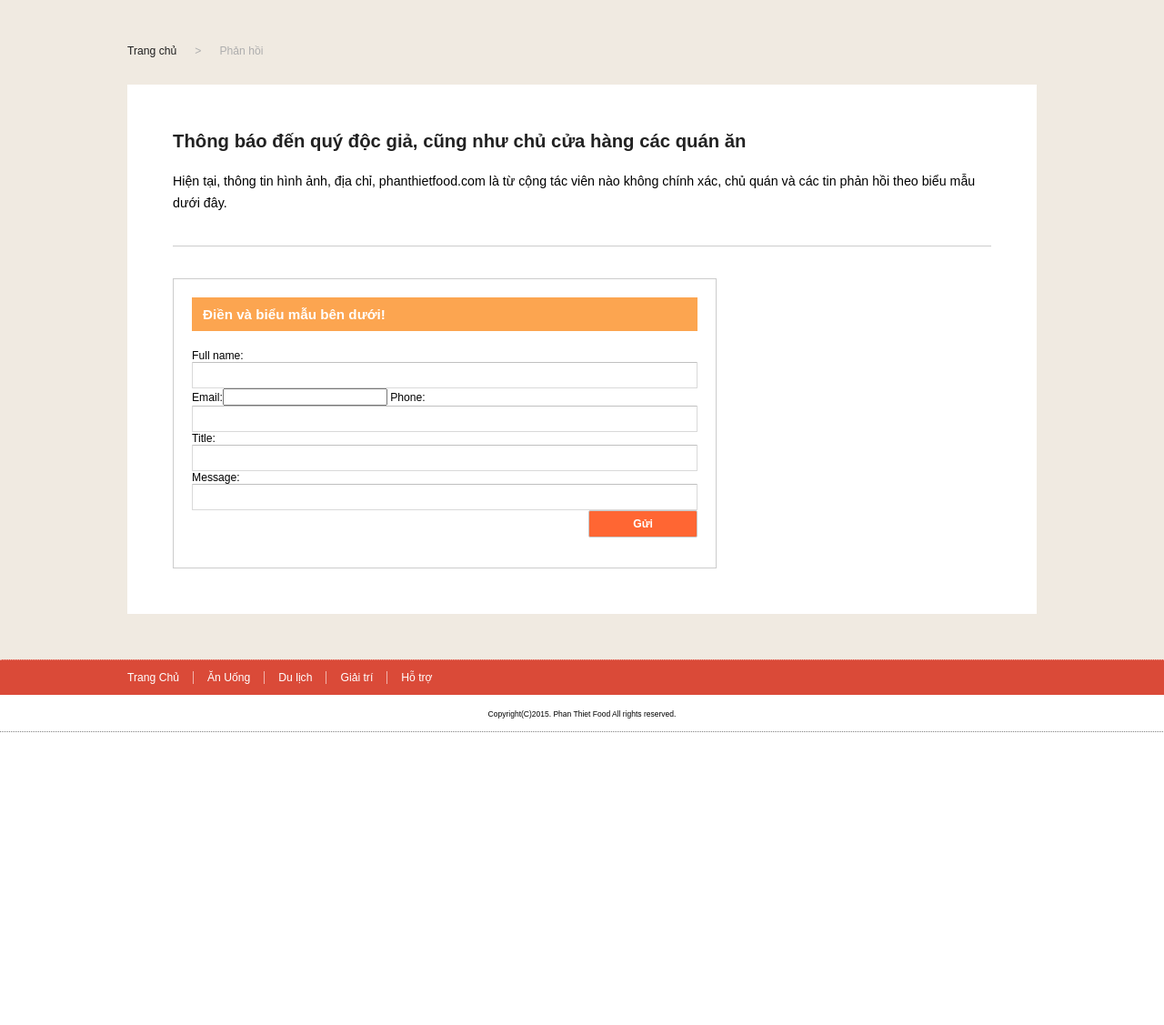
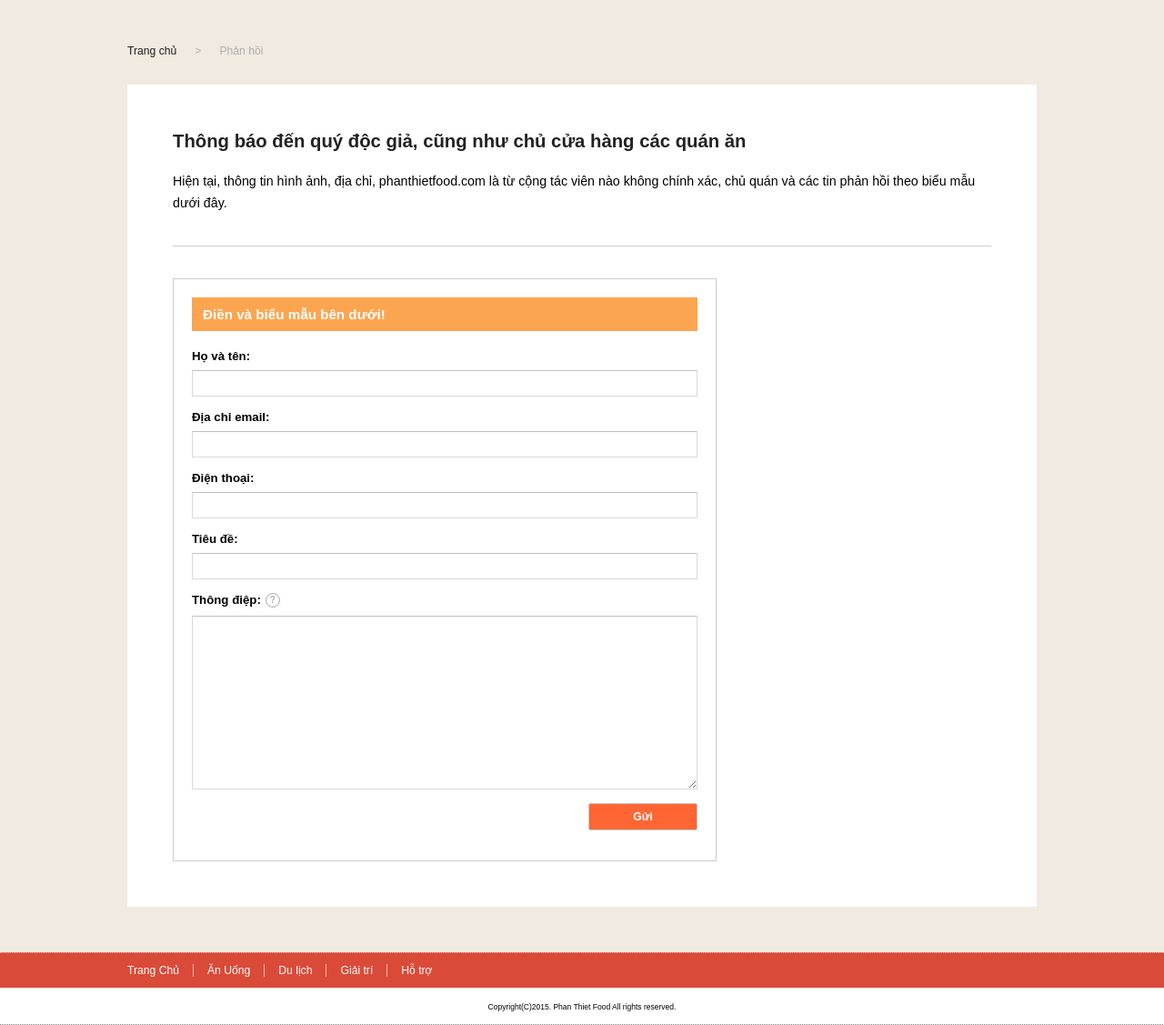
Before and after one commit to nikoladang/phan-thiet-food, a Django app: page / in a window 1280 px wide. Shown: the part 36-1163 px from the top of the page at 91% size. Before the commit the page ends 841 px from the top, so only its background shows below. Run offline with Django 3.2, Linux system fonts and the light colour scheme.

Commit message:
reverser to previous

```diff
--- a/contact/forms.py
+++ b/contact/forms.py
@@ -8,24 +8,16 @@ class ContactForm(forms.ModelForm):
         model = Contact
         fields = ["full_name", 'email', 'phone', 'title', 'message']
 
-    def clean_email(self):
-        print(self.cleaned_data)
-        email = self.cleaned_data.get('email')
-        email_base, provider = email.split("@")
-        domain, extension = provider.split('.')
-        if not extension == "edu":
-            raise forms.ValidationError("Please use a valid email!")
-        return(email)
+    # def clean_email(self):
+    #     print(self.cleaned_data)
+    #     email = self.cleaned_data.get('email')
+    #     email_base, provider = email.split("@")
+    #     domain, extension = provider.split('.')
+    #     if not extension == "edu":
+    #         raise forms.ValidationError("Please use a valid email!")
+    #     return(email)
     #
     # def clean_phone(self):
     #     print(self.cleaned_data)
     #
     #     return("111")
-
-    def clean_message(self):
-        message = self.cleaned_data.get('message')
-        print("zzzzzz"+message)
-        if not message:
-          return "NOT"
-        else:
-          return "OK"
--- a/contact/templates/home.html
+++ b/contact/templates/home.html
@@ -16,6 +16,7 @@
 <script src="{% static "static_common/js/jquery-v1.10.2.js" %}" type="text/javascript"></script>
 <script src="{% static "static_common/js/scroll.js" %}" type="text/javascript"></script>
 <script src="{% static "contact/js/feedback.js" %}" type="text/javascript"></script>
+
 </head>
 <body>
 {#<div>#}
@@ -62,10 +63,48 @@
           <div class="form">
             <div class="question_column">
               <form id="the_form" method="POST" action=".">{% csrf_token %}
-                {{ form }}
-                <p class="button">
-                  <button type="submit" class="confirm" id="confirm">Gửi</button>
-                </p>
+                <fieldset>
+                    <dl>
+                      <dt>Họ và tên:</dt>
+                      <dd>
+                        <input type="text" id="contact_name" class="name" name="full_name">
+                        <span class="error" id="error_name">This field is required</span>
+                      </dd>
+                    </dl>
+                    <dl>
+                      <dt>Địa chỉ email:</dt>
+                      <dd>
+                        <input type="text" id="contact_email" class="email" name="email">
+                        <span class="error" id="error_email">A valid email address is required</span>
+                      </dd>
+                    </dl>
+                    <dl>
+                      <dt>Điện thoại:</dt>
+                      <dd>
+                        <input type="text" id="contact_tel"class="tel" name="phone">
+                        <span class="error" id="error_tel">A valid phone is required</span>
+                      </dd>
+                    </dl>
+                    <dl>
+                      <dt>Tiêu đề:</dt>
+                      <dd>
+                        <input type="text" id="contact_tel"class="tel" name="title">
+                        <span class="error" id="error_tel">This field is required</span>
+                      </dd>
+                    </dl>
+                    <dl class="help_note">
+                      <dt class="text_area"><span>Thông điệp:</span><span id="alert_help" class="help_symbol">?</span></dt>
+                      <dd>
+                        <textarea cols="70" rows="7" id="contact_comment" class="comment" name="message"></textarea>
+                        <span class="error" id="error_comment">This field is required</span>
+                      </dd>
+                      <dd class="help_txt">
+                        <div class="note">Ví dụ: Giá bánh mỳ xá xíu KFC Tuyên Quang là 15k, không phải 12k giá bánh mỳ xá xíu KFC Tuyên Quang là 15k, không phải 12k</div>
+                      </dd>
+                    </dl>
+                    <p class="button">
+                      <button type="submit" class="confirm" id="confirm">Gửi</button>
+                    </p>
                 </fieldset>
               </form>
             <!-- /.question_column --></div>
--- a/contact/views.py
+++ b/contact/views.py
@@ -26,20 +26,6 @@ def home(request):
 
         # email sending
         try:
-            print(instance.full_name)
-            print(instance.email)
-            print(instance.phone)
-            # print(instance.title)
-            print(instance.message)
-            # mail = EmailMultiAlternatives(
-				# subject="[PhanThietFood] Contact | %s - %s" % (instance.full_name, instance.title),
-    			# body=instance.message,
-	 		# 	from_email="%s <ptf@phanthietfood.com>" % (instance.full_name),
-            #     # from_email="Yamil Asusta <ptf@phanthietfood.com>",
- 			# 	to=["ptf@phanthietfood.com"],
-			 #    headers={"Reply-To": "ptf@phanthietfood.com"}
-            # )
-            # # mail.attach_alternative("<p>This is a simple HTML email body</p>", "text/html")
             mail_subject="[PhanThietFood] Contact | %s - %s" % (instance.full_name, instance.title)
             mail_body="Full name: " + instance.full_name + "<br>" + \
                         "Email: " + instance.email +  "<br>"  + \
@@ -50,12 +36,12 @@ def home(request):
             mail_to=["ptf@phanthietfood.com"]
             mail_headers={"Reply-To": "ptf@phanthietfood.com"}
             mail = EmailMultiAlternatives(
-				subject=mail_subject,
-    			body=mail_body,
-	 			from_email=mail_from_email,
+                subject=mail_subject,
+                body=mail_body,
+                from_email=mail_from_email,
                 # from_email="Yamil Asusta <ptf@phanthietfood.com>",
- 				to=mail_to,
-			    headers=mail_headers
+                to=mail_to,
+                headers=mail_headers
             )
             mail.attach_alternative(mail_body, "text/html")
             mail.send()
```
